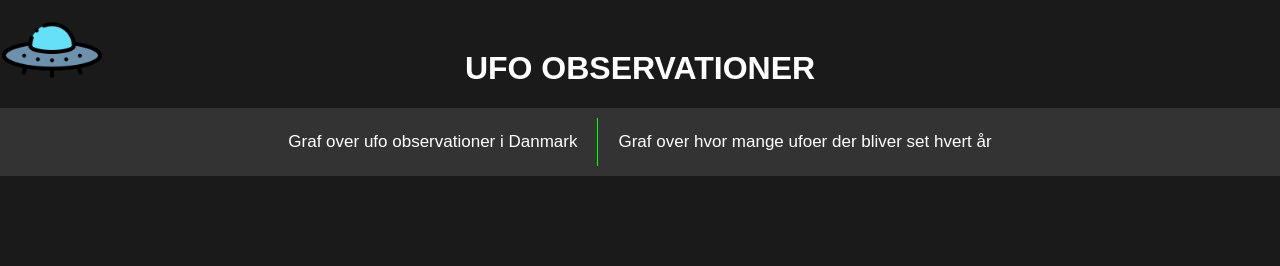
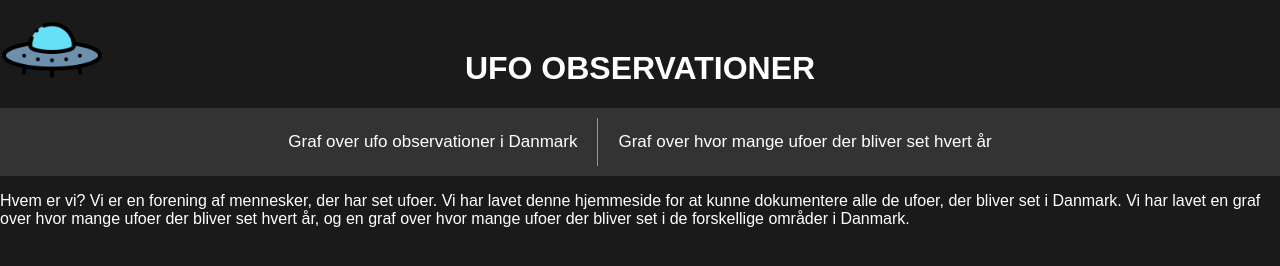
Before and after one commit to BirkLauritzen/Portfolio4, a plain HTML site: page index.html in a window 1280 px wide. Drawn offline with Linux system fonts and the light colour scheme.

Commit message:
Update index.html

```diff
--- a/index.html
+++ b/index.html
@@ -19,10 +19,18 @@
     <img id="flyingImage" src="./pictures/ufo.png" alt="Flying Image" style="display: none;">
 </div>
 
-<!-- Navigation Bar -->
 <div class="navbar">
     <a href="leaflet/leaflet.html">Graf over ufo observationer i Danmark</a>
     <a href="chart/chart.html">Graf over hvor mange ufoer der bliver set hvert år</a>
+</div>
+
+<div class="tekst">
+    <p class="omOs">
+        Hvem er vi? Vi er en forening af mennesker, der har set ufoer. Vi har lavet denne hjemmeside for at kunne
+        dokumentere alle de ufoer, der bliver set i Danmark. Vi har lavet en graf over hvor mange ufoer der bliver set
+        hvert år, og en graf over hvor mange ufoer der bliver set i de forskellige områder i Danmark.
+
+    </p>
 </div>
 
 <!-- Link to external JavaScript file -->
```
